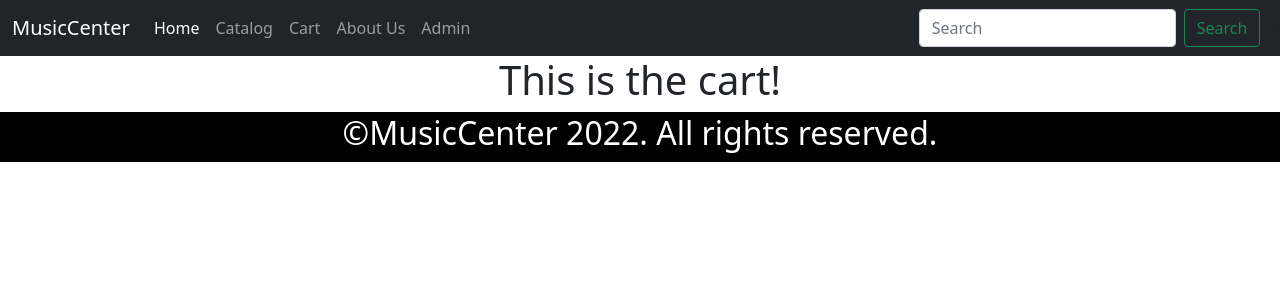
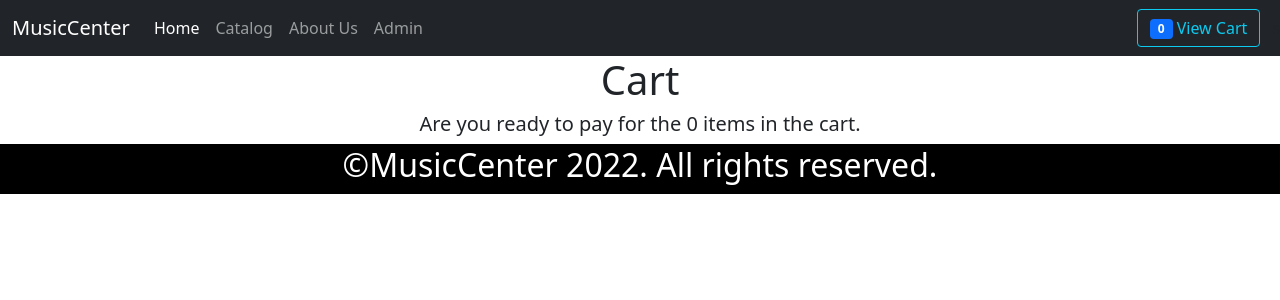
Before and after one commit to memojpinkus/FSDI109_MusicCenter, a React (Create React App) app: page /cart in a window 1280 px wide. Shown: the top 300 px of the page. Built offline with nearby package versions, Linux system fonts and the light colour scheme.

Commit message:
FSDI 109 Class 4

```diff
--- a/src/components/Home.jsx
+++ b/src/components/Home.jsx
@@ -4,7 +4,7 @@ import {Link} from "react-router-dom"
 const Home = () => {
     return(
         <div className="home-page">
-            <div class="container">
+            <div className="container">
                 <img src="./imgs/mbv.jpg" alt="" />
                 <Link to="/catalog" className="btn btn-info">
                 Check out our catalog
--- a/src/components/cart.jsx
+++ b/src/components/cart.jsx
@@ -1,9 +1,22 @@
 import "./cart.css";
+import store from "../context/storeContext";
+import { useContext } from "react";
+import ProductInCart from "./productInCart";
 
 const Cart = () =>{
+    //get two or more elements from the store
+    let {cart, addProdToCart} = useContext(store);
+
     return(
         <div className="Cart">
-            <h1>This is the cart!</h1>
+            <h1>Cart</h1>
+            <h5>Are you ready to pay for the {cart.length} items in the cart.</h5>
+
+            <div className="products">
+                {cart.map((prod) => (
+                    <ProductInCart key={prod._id} data={prod}></ProductInCart>
+                ))}
+            </div>
         </div>
     );
 };
--- a/src/components/navBar.jsx
+++ b/src/components/navBar.jsx
@@ -1,35 +1,49 @@
 import "./navBar.css";
 import {Link} from "react-router-dom"
+import { useContext } from "react";
+import store from "../context/storeContext";
 
 const NavBar = () => {
+  const cart = useContext(store).cart;
+
+  const getNumber = () =>{
+    //sum all the quantity in the array
+    //and return the total
+    let total = 0;
+
+    for(let i=0; i < cart.length; i++){
+      let prod = cart[i];
+      total += prod.quantity;
+    }
+    return total;
+  }
+
     return(
-    <nav class="navbar navbar-expand-lg navbar-dark bg-dark">
-    <div class="container-fluid">
-      <Link class="navbar-brand" to="/">MusicCenter</Link>
-      <button class="navbar-toggler" type="button" data-bs-toggle="collapse" data-bs-target="#navbarSupportedContent" aria-controls="navbarSupportedContent" aria-expanded="false" aria-label="Toggle navigation">
-        <span class="navbar-toggler-icon"></span>
+    <nav className="navbar navbar-expand-lg navbar-dark bg-dark">
+    <div className="container-fluid">
+      <Link className="navbar-brand" to="/">MusicCenter</Link>
+      <button className="navbar-toggler" type="button" data-bs-toggle="collapse" data-bs-target="#navbarSupportedContent" aria-controls="navbarSupportedContent" aria-expanded="false" aria-label="Toggle navigation">
+        <span className="navbar-toggler-icon"></span>
       </button>
-      <div class="collapse navbar-collapse" id="navbarSupportedContent">
-        <ul class="navbar-nav me-auto mb-2 mb-lg-0">
-          <li class="nav-item">
-            <Link class="nav-link active" aria-current="page" to="/">Home</Link>
+      <div className="collapse navbar-collapse" id="navbarSupportedContent">
+        <ul className="navbar-nav me-auto mb-2 mb-lg-0">
+          <li className="nav-item">
+            <Link className="nav-link active" aria-current="page" to="/">Home</Link>
           </li>
-          <li class="nav-item">
-            <Link class="nav-link" to="/catalog">Catalog</Link>
+          <li className="nav-item">
+            <Link className="nav-link" to="/catalog">Catalog</Link>
           </li>
-          <li class="nav-item">
-            <Link class="nav-link" to="/cart">Cart</Link>
+          <li className="nav-item">
+            <Link className="nav-link" to="/about">About Us</Link>
           </li>
-          <li class="nav-item">
-            <Link class="nav-link" to="/about">About Us</Link>
-          </li>
-          <li class="nav-item">
-            <Link class="nav-link" to="/admin">Admin</Link>
+          <li className="nav-item">
+            <Link className="nav-link" to="/admin">Admin</Link>
           </li>
         </ul>
-        <form class="d-flex">
-          <input class="form-control me-2" type="search" placeholder="Search" aria-label="Search"/>
-          <button class="btn btn-outline-success" type="submit">Search</button>
+        <form className="d-flex">
+          <Link to="/cart" className="btn btn-outline-info">
+            <span className="badge bg-primary">{getNumber()}</span> View Cart
+          </Link>
         </form>
       </div>
     </div>s
--- a/src/components/product.css
+++ b/src/components/product.css
@@ -13,6 +13,6 @@
 }
 
 .product img{
-    width: 200px;
-    height: 200px;
+    width: 100;
+    height: 300px;
 }
--- /dev/null
+++ b/src/components/productInCart.css
@@ -0,0 +1,25 @@
+.prod-cart {
+    border: 1px solid #f0f0f0;
+    padding: 3px 20px;
+    margin-bottom: 15px;
+    background-color: #efefef;
+    display: flex;
+    align-items: center;
+  }
+
+  .prod-cart img {
+    flex: 1;
+    height: 90px;
+  }
+
+  .prod-cart .info {
+    flex: 6;
+  }
+
+  .prod-cart label {
+    flex: 1;
+  }
+
+  .prod-cart button {
+    flex: 0.5;
+  }
--- /dev/null
+++ b/src/components/productInCart.jsx
@@ -0,0 +1,20 @@
+import "./productInCart.css";
+
+const ProductInCart = (props) =>{
+    return(
+        <div className="prod-cart">
+            <img src={"/imgs/"+props.data.image} alt="product img"></img>
+            <div className="info">
+                <h6>{props.data.title}</h6>
+                <label>{props.data.category}</label>
+            </div>
+
+            <label className="price">{props.data.price.toFixed(2)}</label>
+            <label className="quantity">{props.data.quantity}</label>
+            <label className="total">total??</label>
+            <button className="btn btn-sm btn-danger">Remove</button>
+        </div>
+    );
+};
+
+export default ProductInCart;
```
Also changed, not shown: src/context/globalState.jsx (+15 -2 lines).
